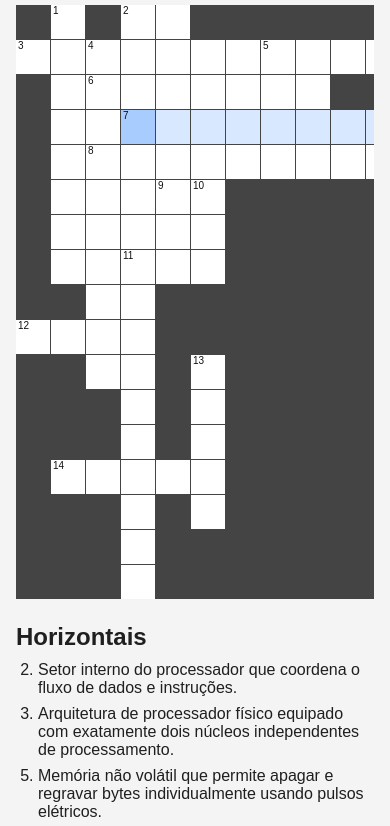
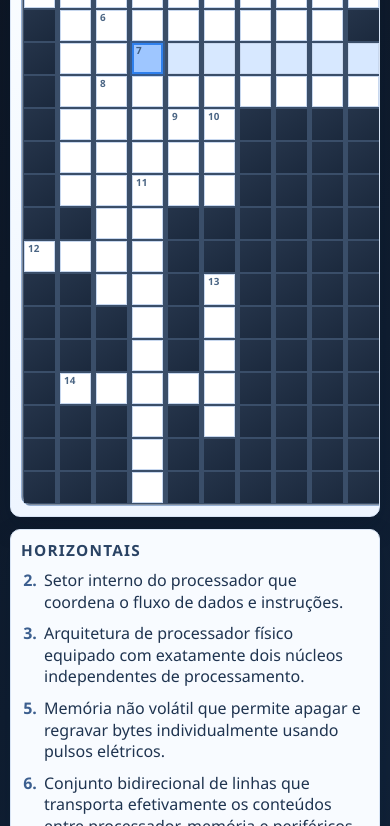
Before and after one commit to GabrielAlex99/arqcomp-cruzadinha, a plain HTML site: page index.html in a window 390 px wide. Shown: the part 150-976 px from the top of the page. Drawn offline with Linux system fonts and the light colour scheme.

Commit message:
style: aplica identidade visual responsiva e estados de foco

```diff
--- a/style.css
+++ b/style.css
@@ -2,86 +2,240 @@
   box-sizing: border-box;
 }
 
+:root {
+  --bg: #0f1724;
+  --bg-soft: #162233;
+  --panel: #f8fbff;
+  --panel-border: #d8e4f5;
+  --text: #122033;
+  --muted: #506079;
+  --accent: #2f80ed;
+  --accent-soft: #d7e8ff;
+  --accent-strong: #9ec6ff;
+  --blocked: #25344a;
+  --blocked-edge: #3a4e69;
+  --cell: #ffffff;
+  --cell-edge: #c7d7ee;
+  --cell-size: 38px;
+  --radius: 14px;
+}
+
 body {
   margin: 0;
-  font-family: Arial, sans-serif;
-  background: #f4f4f4;
-  color: #1f1f1f;
+  font-family: "Segoe UI", Roboto, "Helvetica Neue", Arial, sans-serif;
+  color: var(--text);
+  background:
+    linear-gradient(135deg, #0d1522 0%, #102137 55%, #0d1522 100%),
+    repeating-linear-gradient(
+      90deg,
+      rgba(159, 200, 255, 0.07) 0,
+      rgba(159, 200, 255, 0.07) 1px,
+      transparent 1px,
+      transparent 36px
+    ),
+    repeating-linear-gradient(
+      0deg,
+      rgba(159, 200, 255, 0.05) 0,
+      rgba(159, 200, 255, 0.05) 1px,
+      transparent 1px,
+      transparent 36px
+    );
+  min-height: 100vh;
 }
 
 .container {
-  max-width: 1200px;
-  margin: 24px auto;
-  padding: 0 16px 24px;
+  max-width: 1320px;
+  margin: 0 auto;
+  padding: 24px 16px 28px;
+  display: grid;
+  grid-template-columns: minmax(540px, 1.05fr) minmax(320px, 0.95fr);
+  grid-template-areas:
+    "title title"
+    "board clues";
+  gap: 18px 20px;
 }
 
 h1 {
-  margin: 0 0 20px;
+  grid-area: title;
+  margin: 0;
+  color: #eef5ff;
+  font-size: clamp(1.25rem, 2.8vw, 1.85rem);
+  letter-spacing: 0.02em;
 }
 
 .board-section {
+  grid-area: board;
+  background: linear-gradient(180deg, #fafdff 0%, #eef5ff 100%);
+  border: 1px solid var(--panel-border);
+  border-radius: var(--radius);
+  box-shadow: 0 10px 26px rgba(10, 24, 45, 0.22);
+  padding: 14px;
   overflow-x: auto;
-  margin-bottom: 24px;
 }
 
 .board {
   display: grid;
-  gap: 1px;
-  background: #444;
+  gap: 2px;
+  background: var(--blocked-edge);
   width: max-content;
+  padding: 2px;
+  border-radius: 10px;
+  border: 1px solid #95afd3;
+  margin: 0 auto;
+  box-shadow: inset 0 0 0 1px rgba(255, 255, 255, 0.35);
 }
 
 .cell {
-  width: 34px;
-  height: 34px;
+  width: var(--cell-size);
+  aspect-ratio: 1 / 1;
+  min-width: var(--cell-size);
   position: relative;
 }
 
 .cell.inactive {
-  background: #444;
+  background:
+    linear-gradient(145deg, var(--blocked) 0%, #1b293d 100%),
+    repeating-linear-gradient(
+      45deg,
+      rgba(175, 210, 255, 0.07) 0,
+      rgba(175, 210, 255, 0.07) 3px,
+      transparent 3px,
+      transparent 7px
+    );
 }
 
 .cell.active {
-  background: #fff;
+  background: var(--cell);
+  box-shadow: inset 0 0 0 1px var(--cell-edge);
 }
 
 .cell.active input {
   width: 100%;
   height: 100%;
   border: 0;
-  outline: none;
+  padding: 0;
   text-align: center;
-  font-size: 18px;
-  font-weight: bold;
+  font-size: clamp(1rem, 2.4vw, 1.1rem);
+  font-weight: 700;
+  letter-spacing: 0.02em;
+  color: #0f2747;
   text-transform: uppercase;
   background: transparent;
+  caret-color: var(--accent);
+}
+
+.board .cell.active.word-highlight {
+  background: var(--accent-soft);
+}
+
+.board .cell.active.current-cell {
+  background: var(--accent-strong);
+  box-shadow:
+    inset 0 0 0 2px var(--accent),
+    0 0 0 2px rgba(47, 128, 237, 0.26);
+}
+
+.cell.active input:focus {
+  outline: none;
 }
 
 .number {
   position: absolute;
-  top: 1px;
-  left: 2px;
-  font-size: 10px;
+  top: 3px;
+  left: 4px;
+  font-size: 0.62rem;
+  font-weight: 600;
   line-height: 1;
-  color: #111;
+  color: #335174;
+  opacity: 0.88;
   pointer-events: none;
 }
 
 .clues-section {
+  grid-area: clues;
+  background: var(--panel);
+  border: 1px solid var(--panel-border);
+  border-radius: var(--radius);
+  box-shadow: 0 10px 26px rgba(9, 26, 46, 0.2);
+  padding: 14px 16px;
   display: grid;
-  grid-template-columns: repeat(auto-fit, minmax(320px, 1fr));
-  gap: 24px;
+  grid-template-columns: 1fr;
+  gap: 14px;
+  align-content: start;
 }
 
 .clues-section h2 {
-  margin: 0 0 10px;
+  margin: 0 0 8px;
+  font-size: 0.96rem;
+  text-transform: uppercase;
+  letter-spacing: 0.08em;
+  color: #2a4364;
 }
 
 .clues-section ol {
   margin: 0;
-  padding-left: 22px;
+  padding-left: 20px;
 }
 
 .clues-section li {
   margin-bottom: 8px;
+  color: #1f3450;
+  line-height: 1.35;
+  border-radius: 6px;
+  padding: 1px 3px;
 }
+
+.clues-section li::marker {
+  color: #3c5f8f;
+  font-weight: 700;
+}
+
+.clues-section li.clue-active {
+  background: #e8f2ff;
+  color: #0f2f57;
+  font-weight: 700;
+}
+
+@media (max-width: 1080px) {
+  :root {
+    --cell-size: 35px;
+  }
+
+  .container {
+    grid-template-columns: 1fr;
+    grid-template-areas:
+      "title"
+      "board"
+      "clues";
+  }
+
+  .clues-section {
+    grid-template-columns: repeat(2, minmax(0, 1fr));
+    gap: 14px 16px;
+  }
+}
+
+@media (max-width: 720px) {
+  :root {
+    --cell-size: 31px;
+  }
+
+  body {
+    background-size: auto, 24px 24px, 24px 24px;
+  }
+
+  .container {
+    padding: 14px 10px 16px;
+    gap: 12px;
+  }
+
+  .board-section,
+  .clues-section {
+    border-radius: 10px;
+    padding: 10px;
+  }
+
+  .clues-section {
+    grid-template-columns: 1fr;
+  }
+}
```
